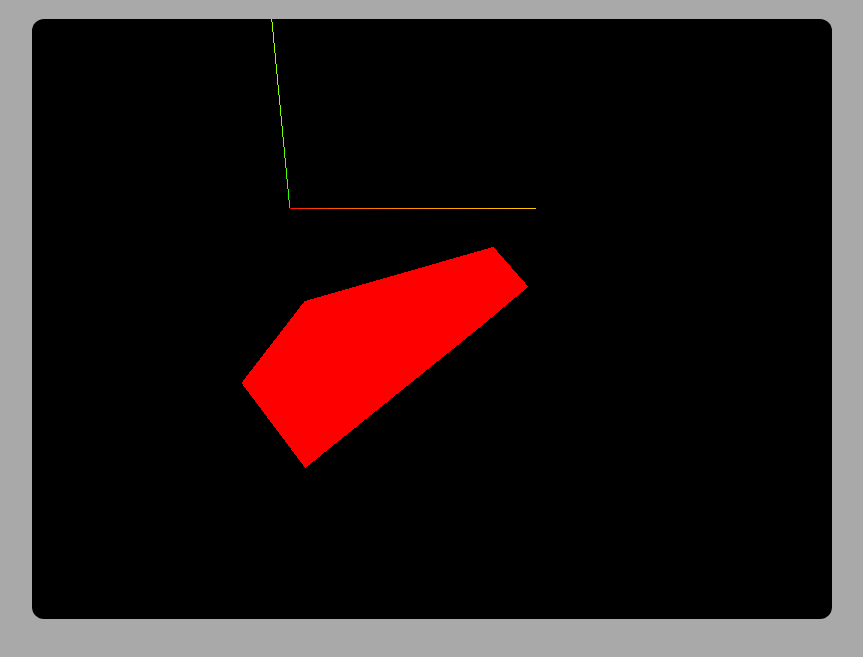
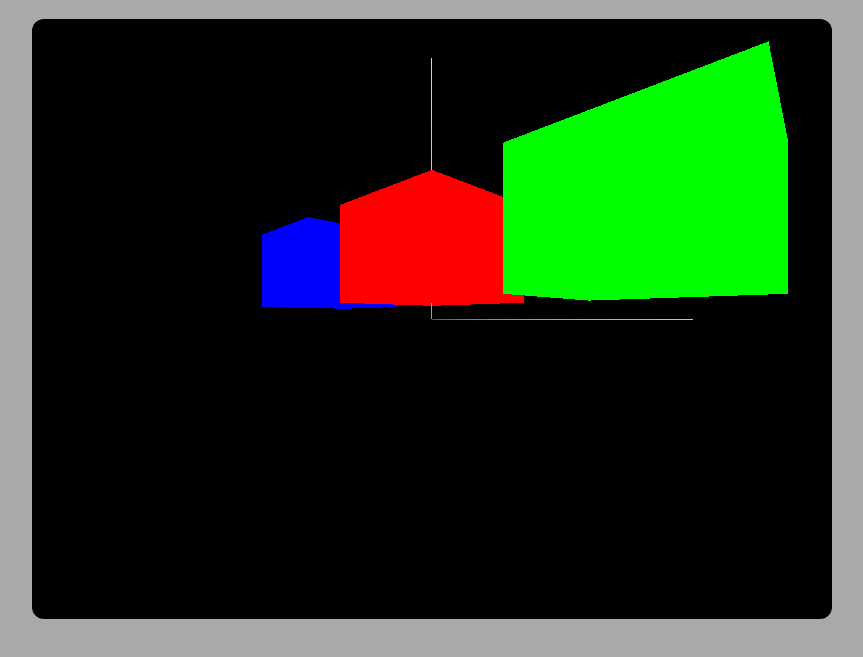
Before and after one commit to Roberto5190/threeJS_journey, a website built with Vite: page 02-Transform_objects/src/index.html in a window 1280 px wide. Shown: the part 71-728 px from the top of the page, without its empty margins (208-1071 px from the left). Built offline with nearby package versions, Linux system fonts and the light colour scheme.

Commit message:
add script Group folder, create a group and transform the group

```diff
--- a/02-Transform_objects/src/index.html
+++ b/02-Transform_objects/src/index.html
@@ -12,6 +12,6 @@
         <canvas class="webgl"></canvas>
     </main>
 
-    <script type="module" src="script.js"></script>
+    <script type="module" src="scripts2_group.js"></script>
 </body>
 </html>
--- /dev/null
+++ b/02-Transform_objects/src/scripts2_group.js
@@ -0,0 +1,69 @@
+import * as THREE from 'three'
+
+//canvas
+const canvas = document.querySelector('canvas.webgl')
+
+// Scene
+const scene = new THREE.Scene()
+
+// Objects GROUP
+const group = new THREE.Group()
+group.position.y = .5
+group.scale.y = .75
+group.rotation.y = Math.PI * .75
+scene.add(group)
+
+const cube1 = new THREE.Mesh(
+    new THREE.BoxGeometry(1, 1, 1),
+    new THREE.MeshBasicMaterial({ color: 0xff0000 })
+)
+group.add(cube1)
+
+const cube2 = new THREE.Mesh(
+    new THREE.BoxGeometry(1, 1, 1),
+    new THREE.MeshBasicMaterial({ color: 0x00ff00 })
+)
+cube2.position.x = -1.5
+group.add(cube2)
+
+const cube3 = new THREE.Mesh(
+    new THREE.BoxGeometry(1, 1, 1),
+    new THREE.MeshBasicMaterial({ color: 0x0000ff })
+)
+cube3.position.x = 1.5
+group.add(cube3)
+
+
+//Axes Helper
+const axesHelper = new THREE.AxesHelper(2) // .AxesHelper(longitud ejes)
+scene.add(axesHelper)
+
+
+
+
+
+// Sizes
+const sizes = {
+    with: 800,
+    height: 600
+}
+
+
+
+// Camera
+const camera = new THREE.PerspectiveCamera(75, sizes.with/sizes.height)
+camera.position.z = 3
+
+scene.add(camera)
+
+
+
+
+
+//Renderer
+const renderer = new THREE.WebGLRenderer({
+    canvas
+})
+
+renderer.setSize(sizes.with, sizes.height)
+renderer.render(scene, camera)
```
